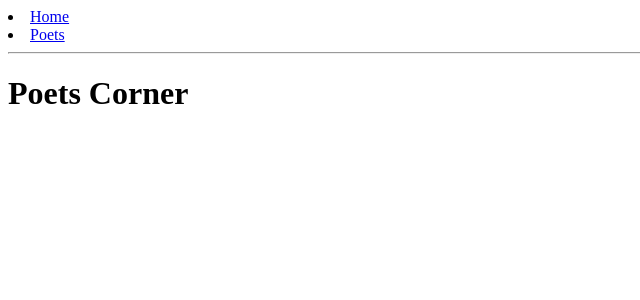
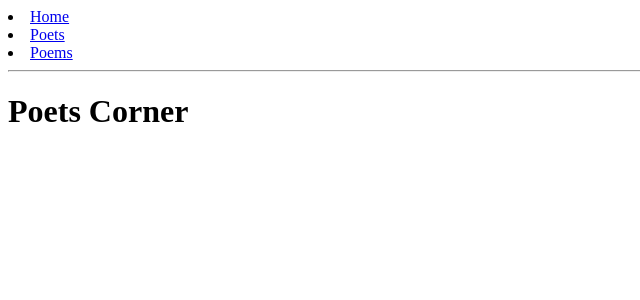
Before and after one commit to abonner1/poets_corner, a React (Create React App) app: page / in a window 1280 px wide. Shown: the top 300 px of the page, without its empty margins (0-640 px from the left). Built offline with nearby package versions, Linux system fonts and the light colour scheme.

Commit message:
Add poems route and pass down poems props.

```diff
--- a/src/App.js
+++ b/src/App.js
@@ -3,7 +3,9 @@ import { BrowserRouter as Router, Route, Link } from 'react-router-dom'
 
 import Home from './Home'
 import Poets from './Poets'
-import { poets } from './data/poets'
+import Poems from './Poems'
+import { poets } from './data/data'
+import { poems } from './data/data'
 
 class App extends Component {
   render() {
@@ -12,12 +14,16 @@ class App extends Component {
         <div>
           <li><Link to="/" >Home</Link></li>
           <li><Link to="/poets" >Poets</Link></li>
+          <li><Link to="/poems" >Poems</Link></li>
 
           <hr/>
 
           <Route exact path="/" component={Home} />
           <Route path="/poets" render={() => (
             <Poets poets={poets} />
+          )} />
+          <Route path="/poems" render={() => (
+            <Poems poems={poems} />
           )} />
         </div>
       </Router>
```
